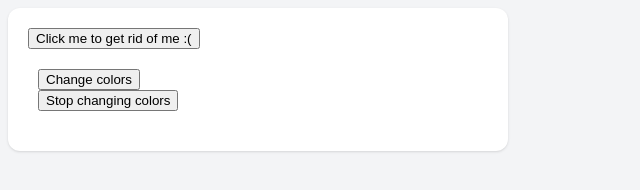
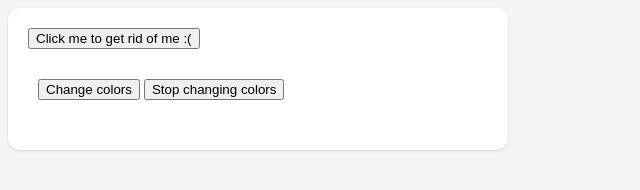
Before and after one commit to Endobyte/notes-3.3, a plain HTML site: page timerspractice.html in a window 1280 px wide. Shown: the whole page, without its empty margins (0-640 px from the left). Drawn offline with Linux system fonts and the light colour scheme.

Commit message:
Changed some CSS

```diff
--- a/timerspractice.html
+++ b/timerspractice.html
@@ -6,8 +6,10 @@
     <link rel="stylesheet" href="style.css" type="text/css">
     <style>
         #colors {
-            width: 200px;
+            width: 460px;
             padding: 20px 10px;
+            margin: 10px 0;
+            border-radius: 5px;
         }
     </style>
 </head>
```
